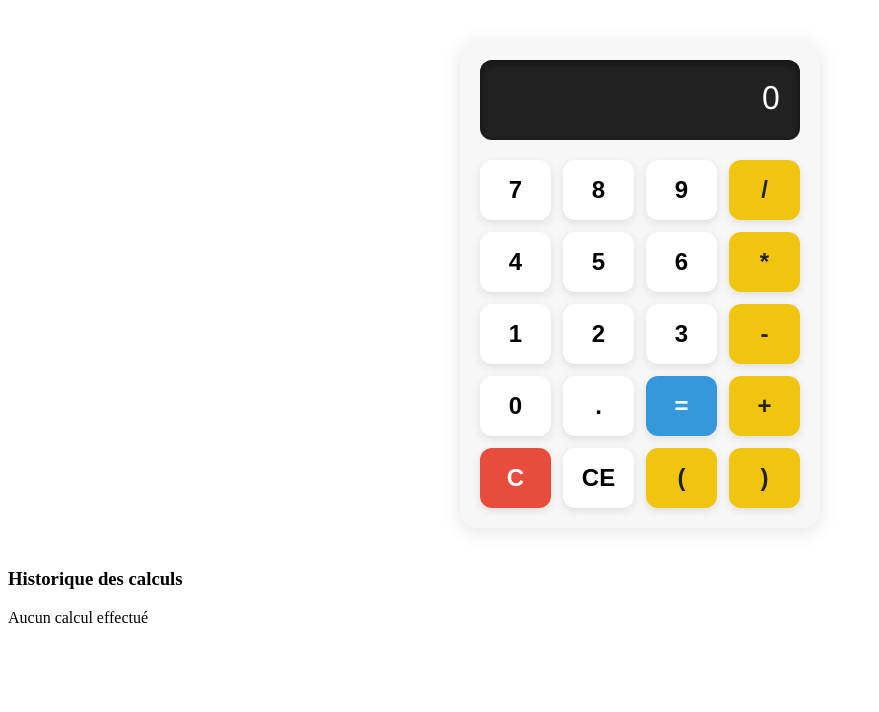
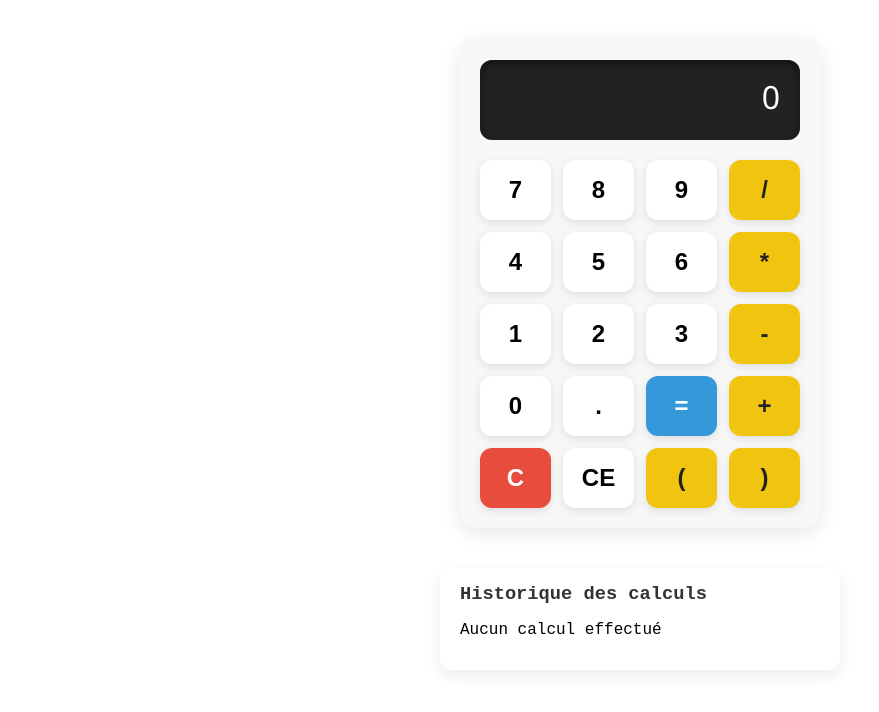
Before and after one commit to Ashank-Bansi/calculatrice-stage, a React (Vite) app: page / in a window 1280 px wide. Shown: the top 712 px of the page, without its empty margins (0-879 px from the left). Built offline with nearby package versions, Linux system fonts and the light colour scheme.

Commit message:
css du history

```diff
--- a/src/components/Calculator.css
+++ b/src/components/Calculator.css
@@ -65,3 +65,38 @@ button.operator {
   background-color: #f1c40f;
   color: #222;
 }
+
+.history {
+  max-width: 360px;
+  margin: 0 auto 30px;
+  background: #fff;
+  border-radius: 12px;
+  padding: 15px 20px;
+  box-shadow: 0 6px 15px rgb(0 0 0 / 0.08);
+  font-family: monospace;
+  font-size: 1rem;
+  max-height: 180px;
+  overflow-y: auto;
+}
+
+.history h3 {
+  margin: 0 0 10px;
+  font-weight: 700;
+  color: #333;
+}
+
+.history ul {
+  list-style-type: none;
+  padding: 0 10px;
+  margin: 0;
+}
+
+.history li {
+  border-bottom: 1px solid #eee;
+  padding: 6px 0;
+  color: #555;
+}
+
+.history li:last-child {
+  border-bottom: none;
+}
```
